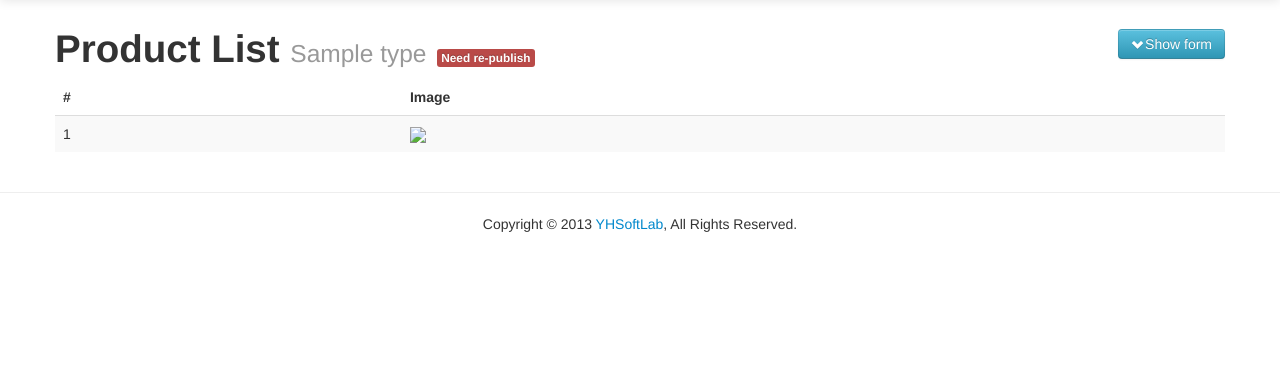
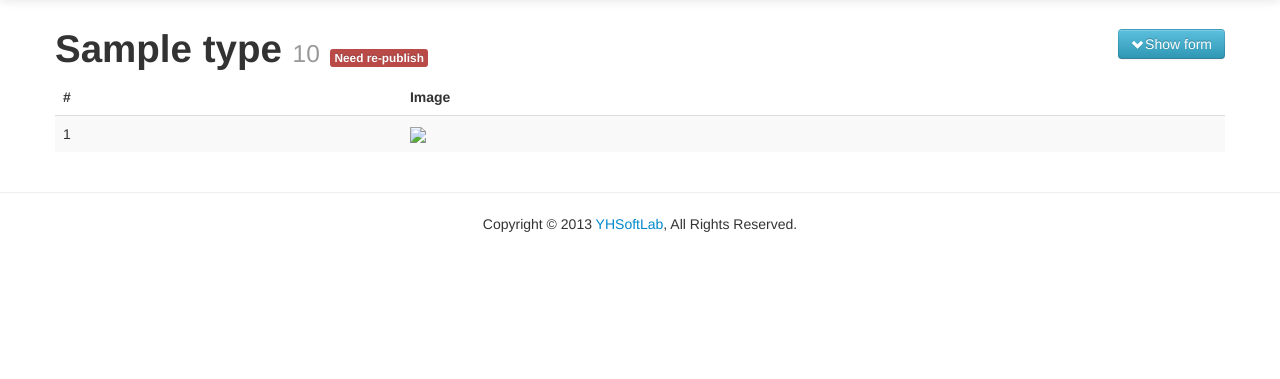
Before and after one commit to yhuiyang/api-server, a Python web app: template templates/costco_campaign_product_list.html in a window 1280 px wide. Shown: the part 41-420 px from the top of the page. Run offline with Jinja, Linux system fonts and the light colour scheme; the template is opened without the code that fills it: most values are stand-ins (such as "Sample title", 1, 10 or a date in 2020); some libraries are stand-ins or nearby versions.

Commit message:
Show version in campaign detail page.
Update version and clear notification label when publish completed.

```diff
--- a/templates/costco_campaign_product_list.html
+++ b/templates/costco_campaign_product_list.html
@@ -164,7 +164,7 @@
     </div>
 </div>
 
-<h1>Product List <small>{{ campaign.type | capitalize }}</small>
+<h1>{{ campaign.type | capitalize }} <small id="idTextVersion">{{ campaign.key.id()|int + campaign.patch }}</small>
     <span class="label label-important" id="idLabelImportantNotification">{% if campaign.published and campaign.modified %}Need re-publish{% endif %}</span>
     <button type="button" id="showHideBtn" class="btn btn-info pull-right" data-toggle="collapse" data-target="#myCreateForm">
         <i id="btnIcon" class="icon-chevron-down icon-white"></i><span id="btnText">Show form</span>
@@ -278,6 +278,11 @@ $('#idBtnConfirmPublishStateChanging').on('click', function(){
             $('#idNavbarBtnCampaignUnpublish').removeClass('disabled');
             document.getElementById('idNavbarBtnCampaignPublish').setAttribute('disabled', 'disabled');
             document.getElementById('idNavbarBtnCampaignUnpublish').removeAttribute('disabled');
+            /* advance campaign version */
+            var new_ver = parseInt($('#idTextVersion').text(), 10) + 1
+            $('#idTextVersion').text(new_ver.toString())
+            /* empty notification label */
+            $('#idLabelImportantNotification').text('')
         } else {
             log('Campaign unpublish completed!');
             $('#idNavbarBtnCampaignUnpublish').addClass('disabled');
```
